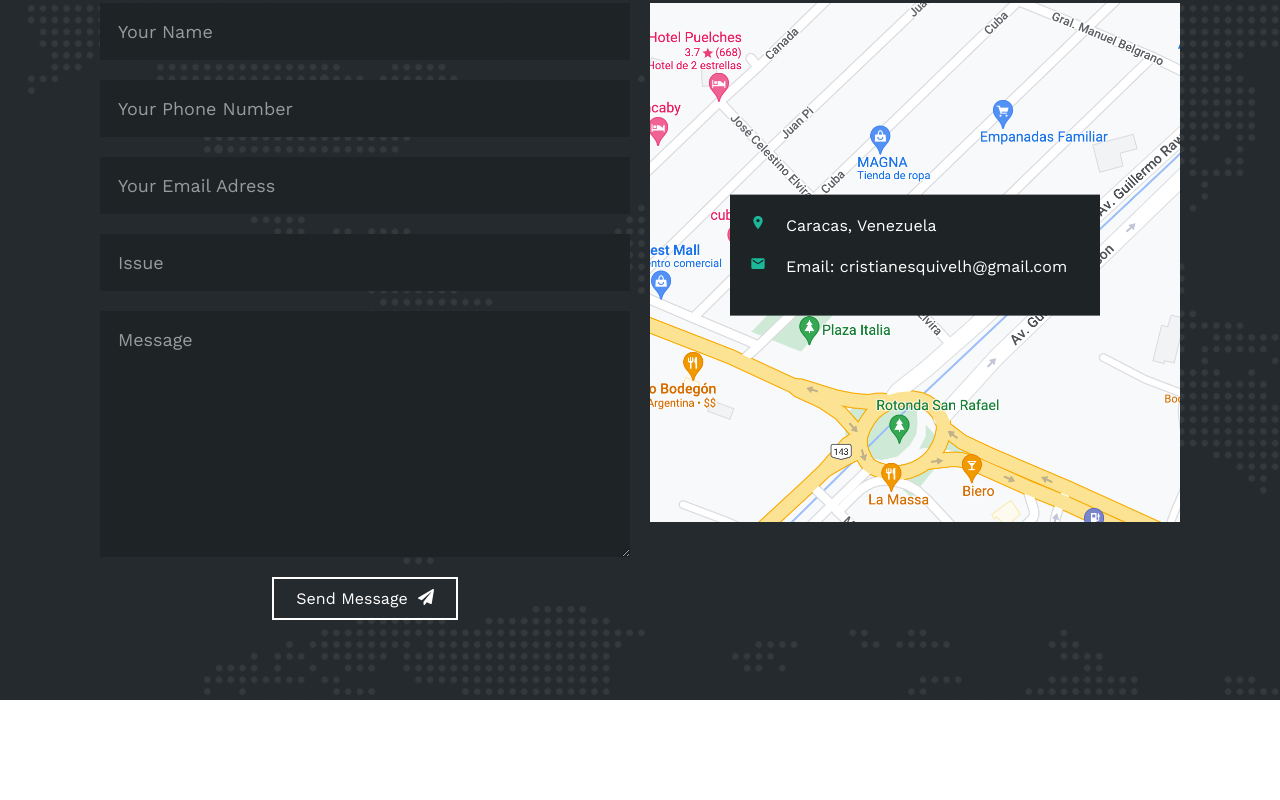
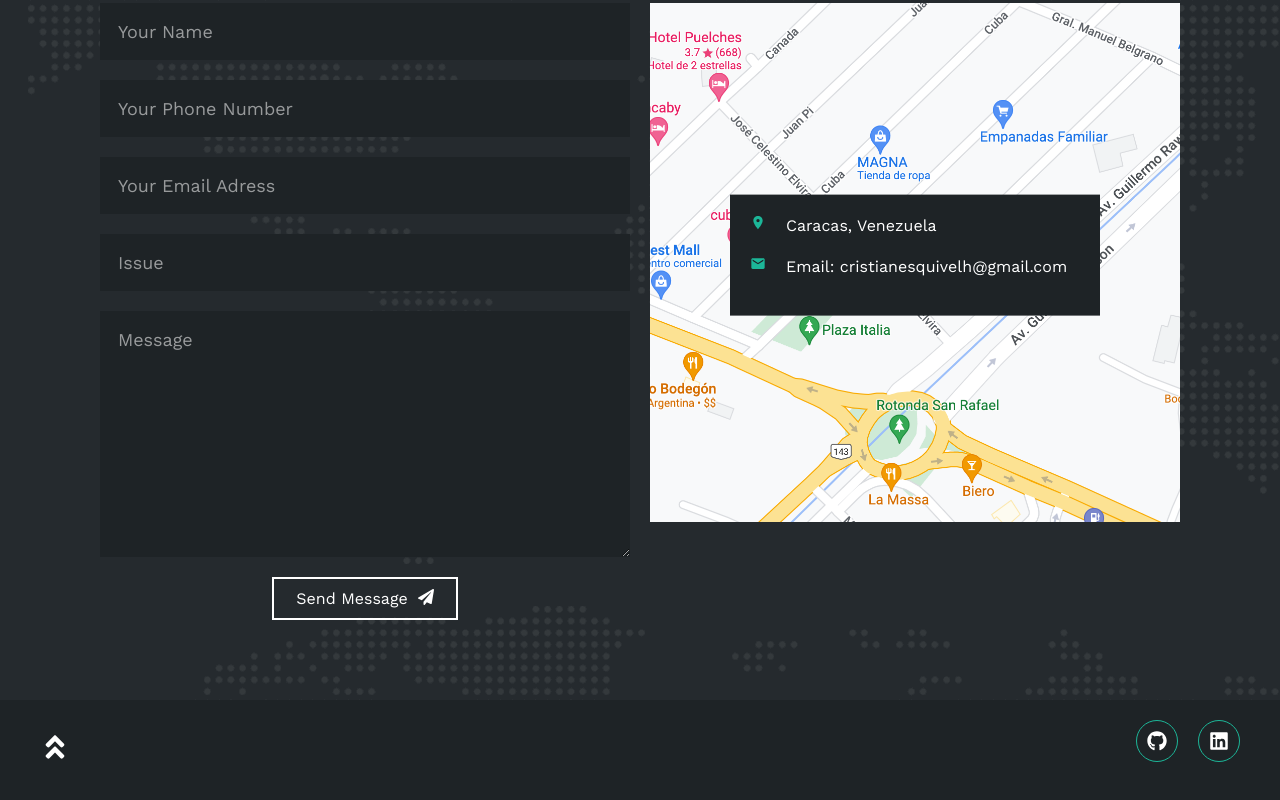
Before and after one commit to byKriz/cristian-portafolio, a React (Vite) app: page / in a window 1280 px wide. Shown: the part 2470-3270 px from the top of the page. Before the commit the page ends 3170 px from the top, so only its background shows below. Built offline with nearby package versions, Linux system fonts and the light colour scheme.

Commit message:
terminando el hover

```diff
--- a/src/App.jsx
+++ b/src/App.jsx
@@ -1,4 +1,3 @@
-import reactLogo from "./assets/react.svg";
 import "./App.css";
 import { Header } from "./components/Header/Header";
 import { Home } from "./container/Home/Home";
@@ -6,6 +5,7 @@ import { AboutMe } from "./container/AboutMe/AboutMe";
 import { Skills } from "./container/Skills/Skills";
 import { Portfolio } from "./container/Portfolio/Portfolio";
 import { Contact } from "./container/Contact/Contact";
+import { Footer } from "./container/Footer/Footer";
 
 function App() {
   return (
@@ -16,6 +16,7 @@ function App() {
       <Skills />
       <Portfolio />
       <Contact />
+      <Footer />
     </div>
   );
 }
--- /dev/null
+++ b/src/container/Footer/Footer.jsx
@@ -0,0 +1,21 @@
+import React from "react";
+import styles from "./Footer.module.scss";
+import { FaAngleDoubleUp, FaGithub, FaLinkedin } from "react-icons/fa";
+
+export const Footer = () => {
+  return (
+    <footer className={styles.Footer}>
+      <a href="#home" className={styles.up}>
+        <FaAngleDoubleUp />
+      </a>
+      <div className={styles.socialMedia}>
+        <a href="#">
+          <FaGithub />
+        </a>
+        <a href="#">
+          <FaLinkedin />
+        </a>
+      </div>
+    </footer>
+  );
+};
--- /dev/null
+++ b/src/container/Footer/Footer.module.scss
@@ -0,0 +1,51 @@
+@import "../../sass/_variables.scss";
+
+.Footer {
+  background-color: $bg-color;
+  color: $font-secondary-color;
+  padding: 20px 40px;
+  text-align: center;
+  position: relative;
+  width: 100%;
+  display: flex;
+  align-items: center;
+  justify-content: space-between;
+}
+
+.up {
+  font-size: 30px;
+  color: $font-secondary-color;
+  transition: .5s;
+}
+
+.up:hover {
+    color: $font-primary-color;
+}
+
+.socialMedia {
+  margin-bottom: 20px;
+  display: flex;
+  align-items: center;
+  justify-content: center;
+  gap: 20px;
+
+  a {
+    color: $font-secondary-color;
+    display: flex;
+    align-items: center;
+    justify-content: center;
+    text-decoration: none;
+    border: 1px solid $font-primary-color;
+    border-radius: 100%;
+    width: 42px;
+    height: 42px;
+    line-height: 42px;
+    // margin: 40px 5px;
+    font-size: 1.25rem;
+    transition: 0.5s;
+  }
+
+  a:hover {
+    background-color: $font-primary-color;
+  }
+}
```
